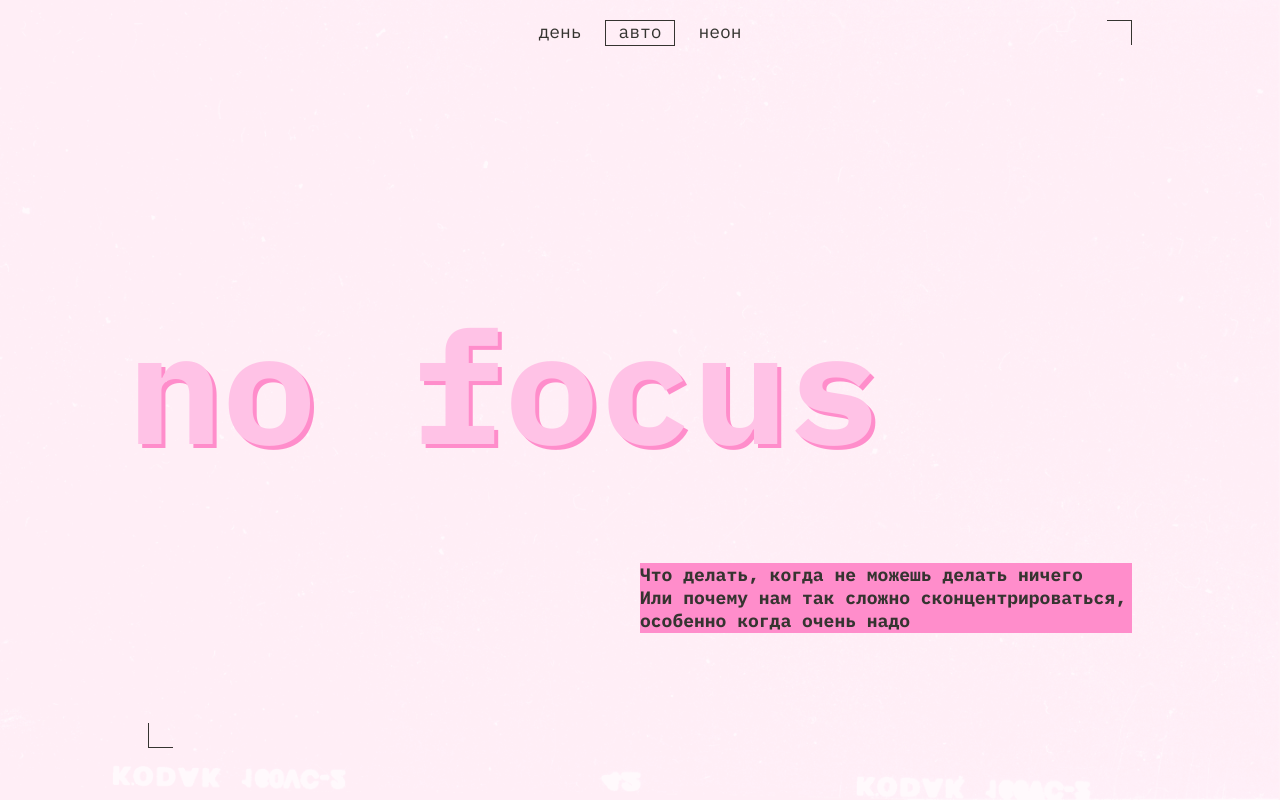
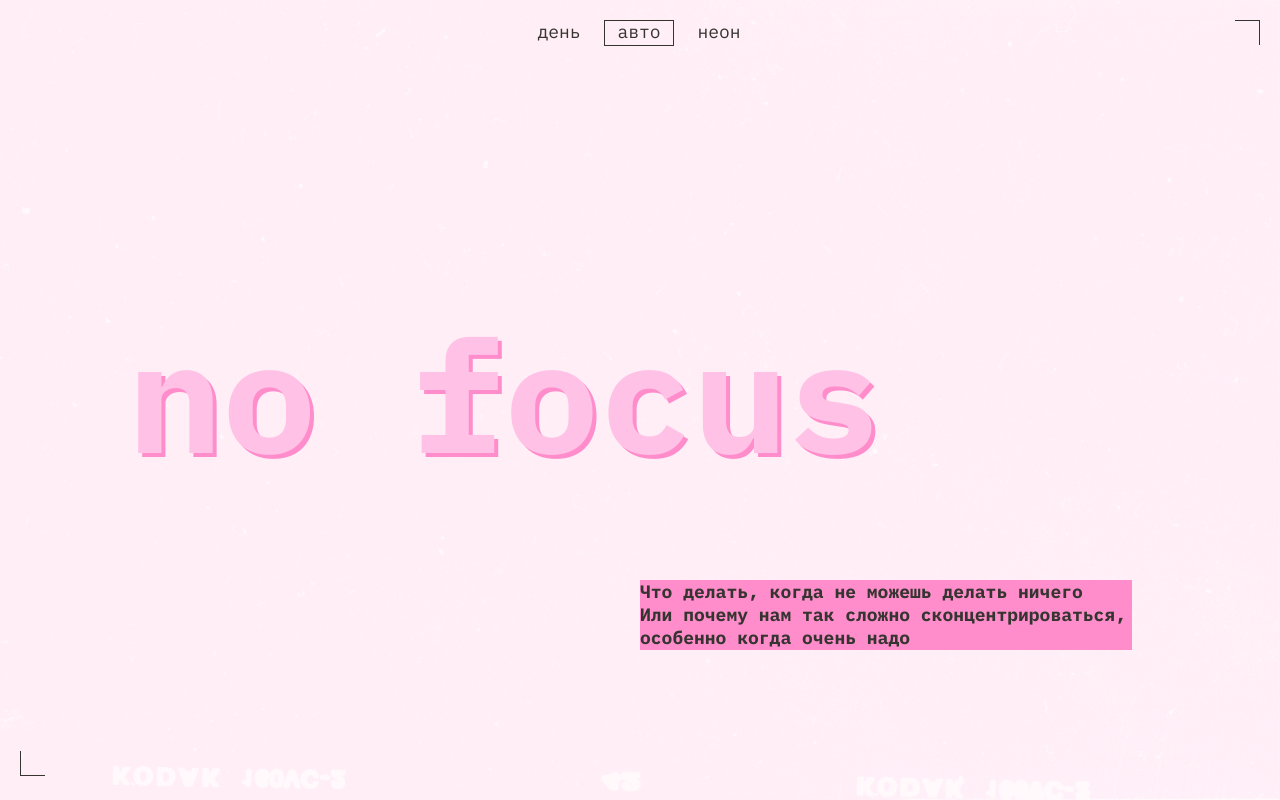
Before and after one commit to allrightwithyou/slozhno-sosredotochitsya-fd, a plain HTML site: page index.html in a window 1280 px wide. Shown: the top 800 px of the page. Drawn offline with Linux system fonts and the light colour scheme.

Commit message:
final last

```diff
--- a/styles/globals.css
+++ b/styles/globals.css
@@ -39,9 +39,8 @@ a {
   font-family: inherit;
   font-size: inherit;
   line-height: inherit;
-  border: 1px solid transparent;
 }
 :focus{
-  border: none;
+
   outline: none;
 }
--- a/styles/style.css
+++ b/styles/style.css
@@ -20,17 +20,18 @@
 .header{
   display: grid;
   grid-template-rows:repeat(5, min-content);
+  height: 100vh;
   min-height: 668px;
   padding: 10px;
 }
 
 .rec{
   position: absolute;
+  right: 30px;
   display: block;
   justify-self: flex-end;
   width: 52px;
   height: 26px;
-  margin-right: 20px;
   color:var(--section-color);
   font-weight: 400;
   font-size: 18px;
@@ -75,7 +76,7 @@
 .header__theme-menu-button{
   width: 70px;
   height: 26px;
-  border:0;
+  border: 1px solid transparent;
   padding-bottom: 3px;
   color:var(--button-color);
   font-weight: 400;
@@ -183,9 +184,7 @@
 
 .section__card-list{
   display: grid;
-
   gap:10px;
-
 }
 
 .section__card-image{
@@ -291,53 +290,45 @@
   .page{
     gap:60px;
   }
+
   .rec{
-    margin-top: 20px;
-    margin-right: 40px;
+    right: 40px;
   }
-
   .header{
-    grid-template-columns: min-content 1fr 1fr min-content;
-    padding: 0;
+    display: flex;
+    flex-direction: column;
+    padding:20px 20px 20px 0;
   }
 
   .header__theme-menu{
-    grid-column: 3 / 5;
-    grid-row: 2;
-    margin-right: 20px;
-    margin-block-start:148px;
-  }
 
-  .header__title{
-    grid-column: span 3;
-    grid-row:3;
-    margin-top: 164px;
-  }
-
-  .header__post-title{
-    grid-column:3 / 5;
-    grid-row:4;
-    margin-right: 20px;
-    margin-top: 162px;
-    margin-bottom: 140px;
+    height: 34vh;
+    margin-bottom: 0;
+    padding-top: 130px;
 
   }
 
+
+  .header__post-title{
+    display:flex;
+    justify-items: center;
+    margin-top: 16vh;
+    margin-left: calc(50% + 10px);
+  }
+
   .decorated-zone::after{
-    grid-column:1;
-    grid-row:5;
-    margin-left: 20px;
+    position: absolute;
+    left: 20px;
+    margin-top: calc(94vh - 5px);
+
   }
 
   .decorated-zone::before{
-    grid-column:4;
-    grid-row: 1;
-    margin-top: 20px;
-    margin-right:20px;
+    position: absolute;
+    right: 20px;
   }
 
   .main__content{
-    margin-top: 20px;
     gap:50px;
     padding-right: 20px;
     padding-left:20px;
@@ -389,9 +380,9 @@
     display: grid;
     grid-template-columns: max-content;
     grid-template-rows: min-content min-content;
+    width: 100%;
     height: min-content;
     margin-top: 10px;
-    width: 100%;
   }
 
   .section__card-list{
@@ -403,9 +394,9 @@
     gap: 20px;
     box-sizing: border-box;
     width: calc(100vw - 40px);
+    max-width: 984px;
+    height:calc(100vh - 245px) ;
     min-height: 780px ;
-    height:calc(100vh - 245px) ;
-    max-width: 984px;
   }
 
   .section__card-image-title{
@@ -451,8 +442,8 @@
   .footer{
     grid-template-columns: min-content 1fr min-content;
     grid-template-rows: min-content 1fr min-content ;
-    padding: 0;
-    height: 100%;
+    padding: 20px;
+
   }
 
   .footer-title{
@@ -469,66 +460,52 @@
     grid-template-rows: min-content min-content min-content;
     gap:60px;
   }
-  .rec{
-    margin-top:0;
-    margin-right: 20px;
-  }
+
 
   .header{
-    grid-template-columns: min-content 1fr 1fr min-content;
-    grid-template-rows: repeat(4, min-content);
+    display: grid;
+    grid-template-columns:1fr 1fr;
+    grid-template-rows: repeat(3, min-content);
     margin-bottom: 0;
-    padding-top: 20px;
-    padding-right: 20px;
   }
 
   .header__theme-menu{
-    grid-column: 2 / 4;
+    grid-column: span 2;
     grid-row: 1;
     justify-self: center;
-    align-items: end;
-    margin-inline-start: 20px;
-    margin-block-start:0 ;
-    margin-block-end: 0px;
-
+    align-items: flex-start;
+    height: 30px;
+    margin-top: 0;
+    margin-left: 18px;
+    padding-top:0 ;
   }
   .header__theme-menu-list{
     grid-template-columns: repeat(3, min-content);
     grid-template-rows: min-content;
   }
   .header__post-title{
-    grid-column: 3 / 5;
-
+    grid-column: 2 / 3;
     grid-row: 3;
     justify-self: flex-end;
     align-self: end;
+    margin-top: 15vh;
     margin-right: 0 ;
-    margin-block-start:112px ;
+    margin-left: 10px;
     margin-block-end:90px ;
   }
   .header__title{
-    grid-column: span 4;
+    grid-column: span 2;
     grid-row: 2;
     width: 100%;
-    margin-block-start:275px ;
+    margin-top: 35vh;
   }
-
   .decorated-zone::after{
-    grid-row: 4;
-    margin: 0;
-  }
-
-  .decorated-zone::before{
-    grid-column: 4;
-    margin: 0px;
+    margin-top: calc(92vh - 5px);
   }
 
   .footer-title{
-    grid-column: 1 / 4;
-    grid-row: 2;
     justify-self: center;
     align-self: center ;
-    margin-left: 45px;
   }
 
   .main__section{
@@ -561,21 +538,11 @@
     margin-top: 20px;
   }
   .section__card-list{
-
     height: max-content;
   }
 
   .footer{
-    grid-template-columns: 1fr max-content 1fr;
     height: 100vh;
-    padding-right: 20px;
-    padding-top: 20px;
-    padding-bottom: 20px;
   }
-  .decorated-zone::after{
-    justify-self: start;
-    align-items: flex-start;
-    margin-top: 0;
-    margin-left: 20px;
-  }
+
 }
```
